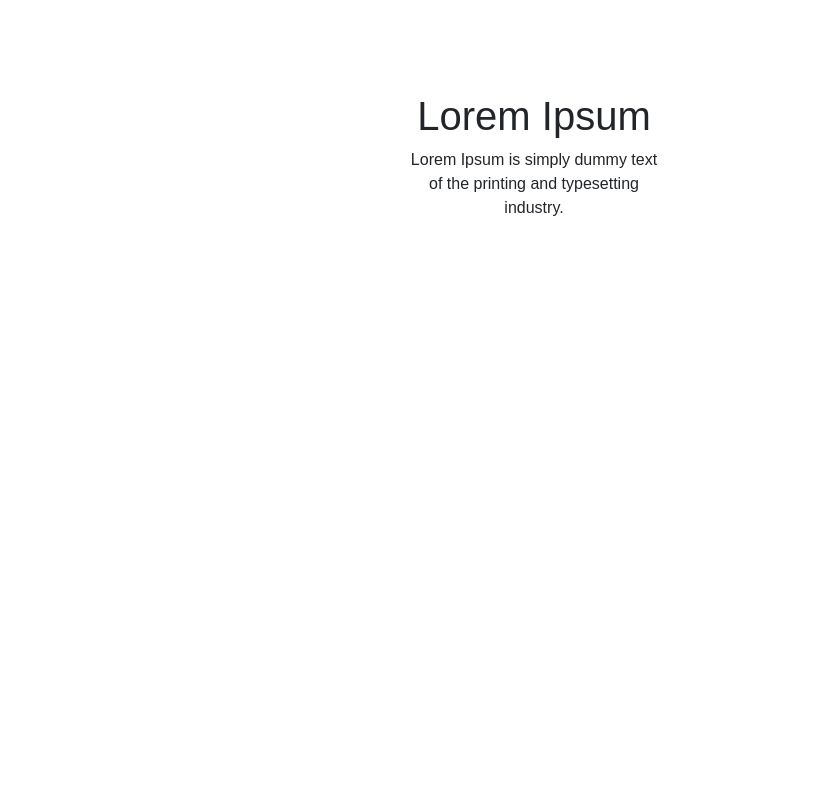
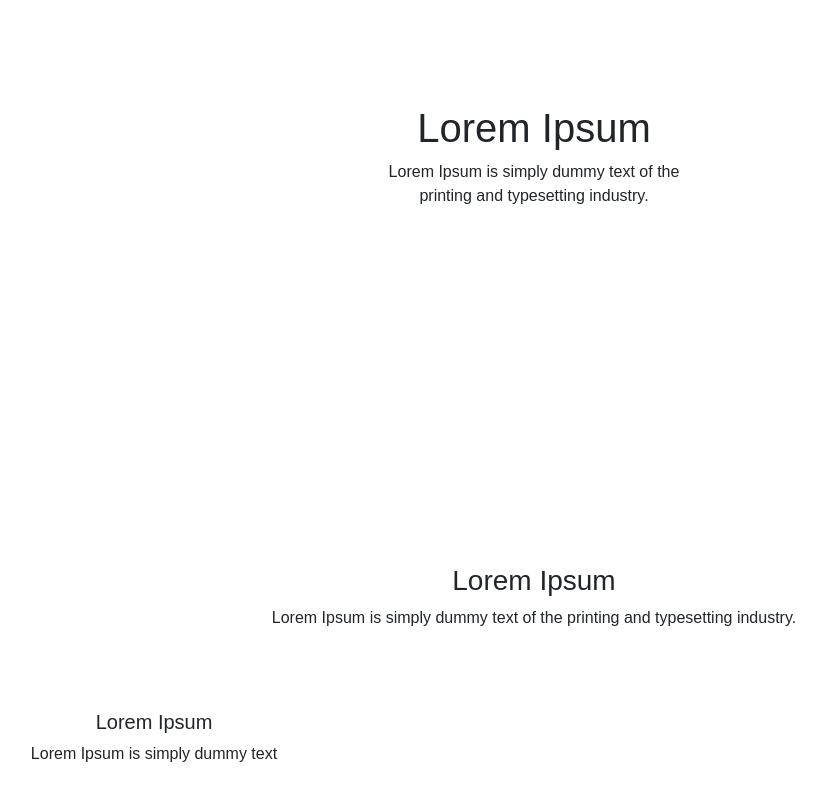
Before and after one commit to JosenRomero/landing-page, a React (Create React App) app: page / in a window 1280 px wide. Shown: the part 236-1036 px from the top of the page, without its empty margins (106-932 px from the left). Before the commit the page ends 800 px from the top, so only its background shows below. Built offline with nearby package versions, Linux system fonts and the light colour scheme.

Commit message:
add data.json file and add ServicesSection component

```diff
--- a/src/components/CustomContainer.jsx
+++ b/src/components/CustomContainer.jsx
@@ -4,7 +4,10 @@ const CustomContainer = (props) => {
     const ContainerTag = `${props.as ? props.as : "section"}`;
 
     return (
-        <ContainerTag className="container" id={props.id ? props.id : ""}>
+        <ContainerTag
+            className={props.className ? props.className : ""}
+            id={props.id ? props.id : ""}
+        >
             {props.children}
         </ContainerTag>
     );
--- a/src/components/Header.jsx
+++ b/src/components/Header.jsx
@@ -2,14 +2,14 @@ import { Row, Col } from 'react-bootstrap';
 import Text from './Text';
 import CustomContainer from './CustomContainer';
 
-const Header = () => {
+const Header = ({data}) => {
 
     return (
-        <CustomContainer as={"header"} id={"home"}>
+        <CustomContainer as={"header"} id={"home"} className={"container"}>
             <Row>
-                <Col md={6} className="text-center mx-auto">
-                    <Text as={"h1"}>Lorem Ipsum</Text>
-                    <Text as={"p"}>Lorem Ipsum is simply dummy text of the printing and typesetting industry.</Text>
+                <Col md={8} className="text-center mx-auto">
+                    <Text as={"h1"}>{data.title}</Text>
+                    <Text as={"p"}>{data.paragraph}</Text>
                 </Col>
             </Row>
         </CustomContainer>
--- /dev/null
+++ b/src/components/Main.jsx
@@ -0,0 +1,11 @@
+import ServicesSection from './ServicesSection';
+
+const Main = ({data}) => {
+
+    return (
+        <ServicesSection data={data.Services} />
+    );
+
+}
+
+export default Main
--- /dev/null
+++ b/src/components/ServicesSection.jsx
@@ -0,0 +1,31 @@
+import { Row, Col, Card } from 'react-bootstrap';
+import Text from './Text';
+import CustomContainer from './CustomContainer';
+
+const ServicesSection = ({data}) => {
+
+    return (
+        <CustomContainer as={"section"} id={"services"} className={"container"}>
+            {console.log(data)}
+            <Row className="mb-5">
+                <Col md={8} className="text-center mx-auto">
+                    <Text as={"h3"}>Lorem Ipsum</Text>
+                    <Text as={"p"}>Lorem Ipsum is simply dummy text of the printing and typesetting industry.</Text>
+                </Col>
+            </Row>
+            <Row className="mb-5">
+                <Col sm={6} xl={4}>
+                    <Card className="border-0 text-center">
+                        <Card.Body>
+                            <Card.Title>Lorem Ipsum</Card.Title>
+                            <Card.Text>Lorem Ipsum is simply dummy text</Card.Text>
+                        </Card.Body>
+                    </Card>
+                </Col>
+            </Row>
+        </CustomContainer>
+    );
+
+}
+
+export default ServicesSection
--- /dev/null
+++ b/src/data/data.json
@@ -0,0 +1,17 @@
+{
+    "Header": {
+
+        "title": "Lorem Ipsum",
+        "paragraph": "Lorem Ipsum is simply dummy text of the printing and typesetting industry."
+
+    },
+    "Main": {
+        "Services": [
+            {
+                "icon": "",
+                "name": "Lorem Ipsum",
+                "text": "Lorem Ipsum is simply dummy text"
+            }
+        ]
+    }
+}
--- a/src/pages/HomePage.jsx
+++ b/src/pages/HomePage.jsx
@@ -1,9 +1,25 @@
+import { useState, useEffect } from 'react'
 import Header from '../components/Header';
+import Main from '../components/Main';
+import JsonData from '../data/data.json';
 
 const HomePage = () => {
 
+    const [data, setData] = useState(null);
+
+    useEffect(() => {
+
+        setData(JsonData);
+
+    }, []);
+
+    if (!data) return <></>
+
     return (
-        <Header />
+        <>
+            <Header data={data.Header}/>
+            <Main data={data.Main} />
+        </>
     );
 
 }
```
